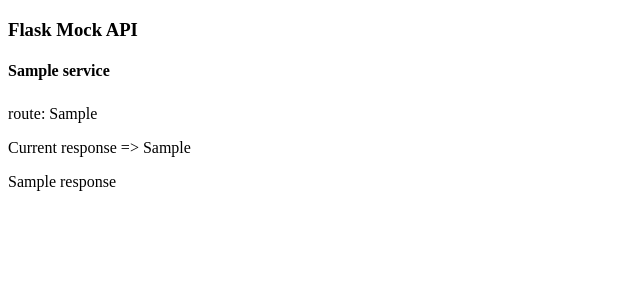
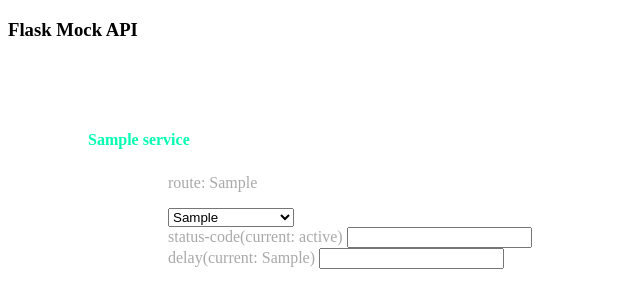
Before and after one commit to BMilliet/Mock2go, a Flask app: template templates/index.html in a window 1280 px wide. Shown: the top 308 px of the page, without its empty margins (0-640 px from the left). Run offline with Flask 2, Linux system fonts and the light colour scheme; the template is opened without the code that fills it: most values are stand-ins (such as "Sample title", 1, 10 or a date in 2020).

Commit message:
api form

```diff
--- /dev/null
+++ b/static/style.css
@@ -0,0 +1,25 @@
+h4 {
+  color: rgb(0, 255, 179);
+}
+
+div.services {
+  color: darkgray;
+  padding-top: 50px;
+  padding-right: 30px;
+  padding-left: 80px;
+}
+
+div.routes_container {
+  color: darkgray;
+  padding-top: 16;
+  padding-left: 80px;
+}
+
+div.form_element {
+  padding-top: 8;
+}
+
+div.diviser {
+  color: black;
+  height: 1px;
+}
--- a/templates/index.html
+++ b/templates/index.html
@@ -4,6 +4,7 @@
 <head>
   <meta charset="UTF-8">
   <meta name="viewport" content="width=device-width, initial-scale=1.0">
+  <link rel="stylesheet" href="{{ url_for('static', filename='style.css') }}">
   <title>Mock Api</title>
 </head>
 
@@ -11,27 +12,39 @@
   <h3>Flask Mock API</h3>
 
   {% if services %}
-  <div>
+  <div class="services">
     {% for service in services %}
     <h4>{{ service.get_name() }}</h4>
-    <div>
+    <div class="routes_container">
       <h6>{% for route in service.get_routes() %}</h6>
       <div>
-        route:
-        {{ route.get_path() }}
         <p>
-          Current response =>
-          {{ route.get_current_response() }}
+          route:
+          {{ route.get_path() }}
         </p>
-        <p>
-          {% for r in route.get_responses() %}
-        <div>{{ r }}</div>
-        {% endfor %}
-        </p>
+        <div class="form_element">
+          <select name="responses" method="GET" action="/">
+            <option value="{{route.get_current_response()}}" SELECTED>{{route.get_current_response()}}</option>"
+            {% for r in route.get_responses() %}
+            {% if r != route.get_current_response() %}
+            <option value="{{r}}">{{r}}</option>"
+            {% endif %}
+            {% endfor %}
+          </select>
+        </div>
+        <div class="form_element">
+          <label>status-code(current: {{ route.get_status() }})</label>
+          <input type="number">
+        </div>
+        <div class="form_element">
+          <label>delay(current: {{ route.get_delay() }})</label>
+          <input type="number">
+        </div>
       </div>
       {% endfor %}
     </div>
     {% endfor %}
+    <div class="diviser"></div>
   </div>
   {% endif %}
 
```
Also changed, not shown: app/controller.py (+9 -4 lines), app/jsonLoader.py (deleted, +0 -7 lines).
